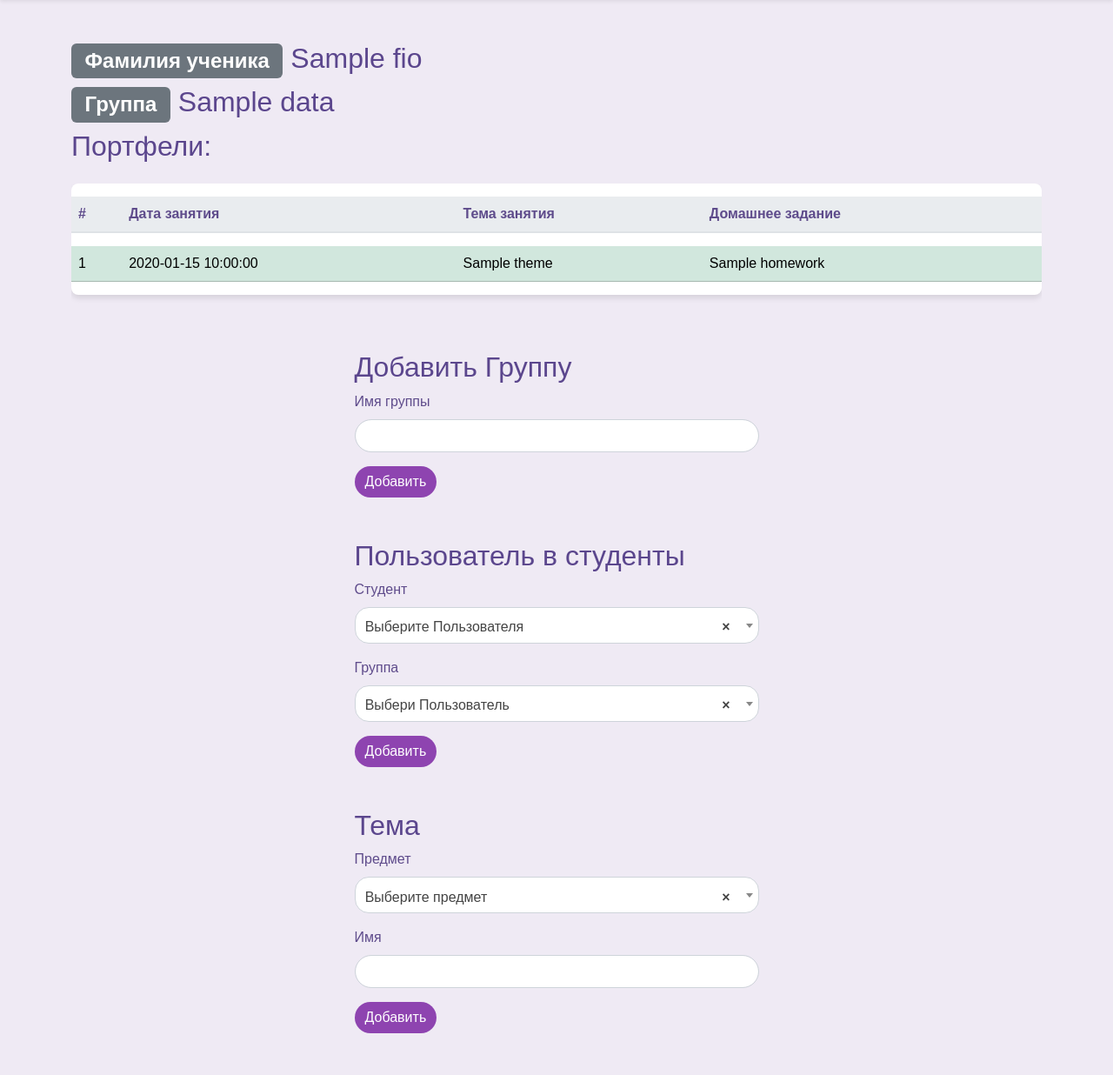
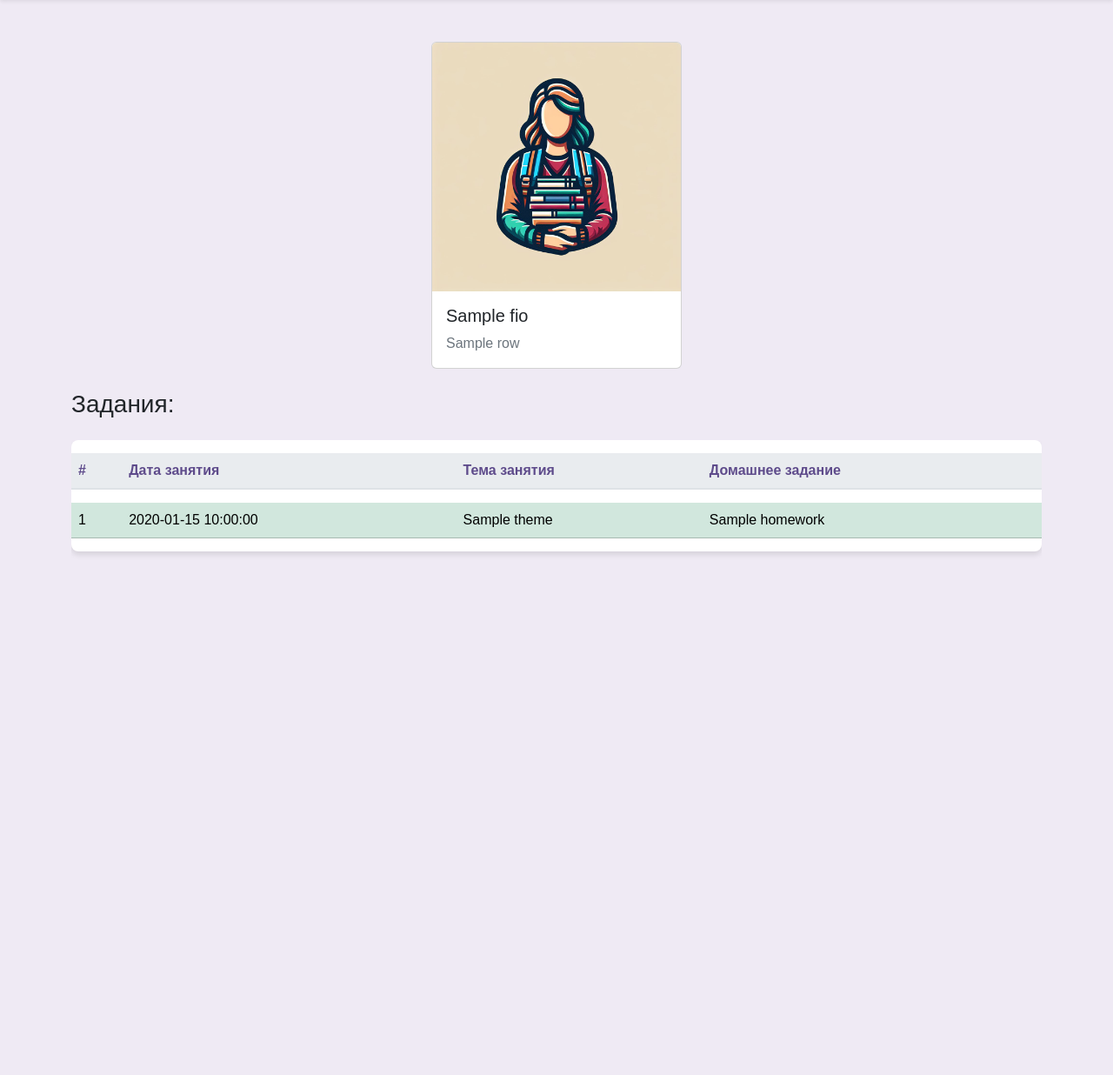
Before and after one commit to AndreyChuyan/app-teacher, a FastAPI app: template src/frontend/template/student/student.html in a window 1280 px wide. Shown: the part 66-1302 px from the top of the page at 87% size. After the commit the page ends 704 px from the top, so only its background shows below. Run offline with FastAPI, Linux system fonts and the light colour scheme; the template is opened without the code that fills it: most values are stand-ins (such as "Sample title", 1, 10 or a date in 2020); some libraries are stand-ins or nearby versions.

Commit message:
разделен фронт

```diff
--- a/src/frontend/template/base/nav.html
+++ b/src/frontend/template/base/nav.html
@@ -12,15 +12,21 @@
       <div class="collapse navbar-collapse" id="navbarNav">
         {% if user %}
         <ul class="navbar-nav mx-auto">
-          <li class="nav-item {% if request_path == '/portfolio' %}active{% endif %}">
-            <a class="nav-link" href="/student">Кабинет учащегося</a>
+
+
+          {% if user.user_type.value == 'student' %}
+          <li class="nav-item {% if request_path == '/student' %}active{% endif %}">
+            <a class="nav-link" href="/student">Кабинет учащегося </a>
           </li>
-          <!-- <li class="nav-item {% if request_path == '/asset' %}active{% endif %}">
-            <a class="nav-link" href="/asset">Активы</a>
+          {% endif %}
+
+
+          {% if user.user_type.value == 'teacher' %}
+          <li class="nav-item {% if request_path == '/prepod' %}active{% endif %}">
+            <a class="nav-link" href="/prepod">Кабинет преподавателя</a>
           </li>
-          <li class="nav-item {% if request_path == '/transaction' %}active{% endif %}">
-            <a class="nav-link" href="/transaction">Транзакции</a>
-          </li> -->
+          {% endif %}
+
         </ul>
         <ul class="navbar-nav">
           <li class="nav-item dropdown">
@@ -30,7 +36,7 @@
               {{user.username}}
             </a>
             <div class="dropdown-menu dropdown-menu-end" aria-labelledby="navbarDropdownMenuLink">
-              <!-- <a class="dropdown-item" href="/profile">Профиль</a> -->
+
               <a class="dropdown-item" href="/logout">Выйти</a>
             </div>
           </li>
--- a/src/frontend/template/student/student.html
+++ b/src/frontend/template/student/student.html
@@ -5,16 +5,21 @@
 
 {% block content %}
 
-
-<h2><span class="badge text-bg-secondary"> Фамилия ученика </span> {{ data.fio }}</h2>
-
-<h2><span class="badge text-bg-secondary"> Группа </span> {{ data.group_name }} </h2>
-
+<div class="d-flex justify-content-center">
+  <div class="card" style="width: 18rem;">
+    <img src="../assets/img/student.jpg" class="card-img-top" alt="...">
+    <div class="card-body">
+      <h5 class="card-title">{{ data[0]['fio'] }}</h5>
+      <p class="card-text">{{ data[0]['group_name'] }}</p>
+    </div>
+  </div>
+</div>
 
 <div class="row">
   <div class="col-12">
     <!-- Заголовок таблицы Портфели -->
-    <h2 class="mb-4">Портфели:</h2>
+    <h3 class="mb-4"></h3>
+    <h3 class="mb-4">Задания:</h3>
     <!-- Таблица Портфели -->
     <div class="table-responsive">
       <table class="table table-hover table-shadow table-rounded">
@@ -44,72 +49,5 @@
 
 
 
-<div class="d-flex justify-content-center">
-  <div class="mt-5 col-lg-5">
-    <h2>Добавить Группу</h2>
-    <form action="/group" method="post">
-
-      <div class="mb-3">
-        <label for="name" class="form-label">Имя группы</label>
-        <input type="text" class="form-control" id="name" name="name" required>
-      </div>
-
-      <button type="submit" class="btn btn-primary">Добавить</button>
-    </form>
-  </div>
-</div>
-
-
-<div class="d-flex justify-content-center">
-  <div class="mt-5 col-lg-5">
-    <h2>Пользователь в студенты</h2>
-    <form action="/create-student" method="post">
-      <div class="mb-3">
-        <label for="group_id" class="form-label">Студент</label>
-        <select class="form-control select2" id="user_id" name="user_id" required data-allow-clear="true">
-          <option value="">Выберите Пользователя</option>
-          {% for user in users %}
-          <option value="{{user.id}}">{{user.fio}}</option>
-          {% endfor %}
-        </select>
-      </div>
-      <div class="mb-3">
-        <label for="group_id" class="form-label">Группа</label>
-        <select class="form-select select2" id="group_id" name="group_id" required data-allow-clear="true">
-          <option value="">Выбери Пользователь</option>
-          {% for group in groups %}
-          <option value="{{group.id}}">{{group.name}}</option>
-          {% endfor %}
-        </select>
-      </div>
-      <button type="submit" class="btn btn-primary">Добавить</button>
-    </form>
-  </div>
-</div>
-
-
-<div class="d-flex justify-content-center">
-  <div class="mt-5 col-lg-5">
-    <h2>Тема</h2>
-    <form action="/theme" method="post">
-      <div class="mb-3">
-        <label for="discipline_id" class="form-label">Предмет</label>
-        <select class="form-control select2" id="discipline_id" name="discipline_id" required data-allow-clear="true">
-          <option value="">Выберите предмет</option>
-          {% for discipline in disciplines %}
-          <option value="{{discipline.id}}">{{discipline.name}}</option>
-          {% endfor %}
-        </select>
-      </div>
-      <div class="mb-3">
-        <label for="name" class="form-label">Имя</label>
-        <input type="text" class="form-control" id="name" name="name" required>
-      </div>
-      <button type="submit" class="btn btn-primary">Добавить</button>
-    </form>
-  </div>
-</div>
-
-
 
 {% endblock %}
```
Also changed, not shown: src/frontend/router.py (+37 -133 lines), src/frontend/template/prepod/prepod.html (added, +89 -0 lines), src/frontend/assets/img/prepod.jpg (added), src/frontend/assets/img/student.jpg (added), src/test.db.
